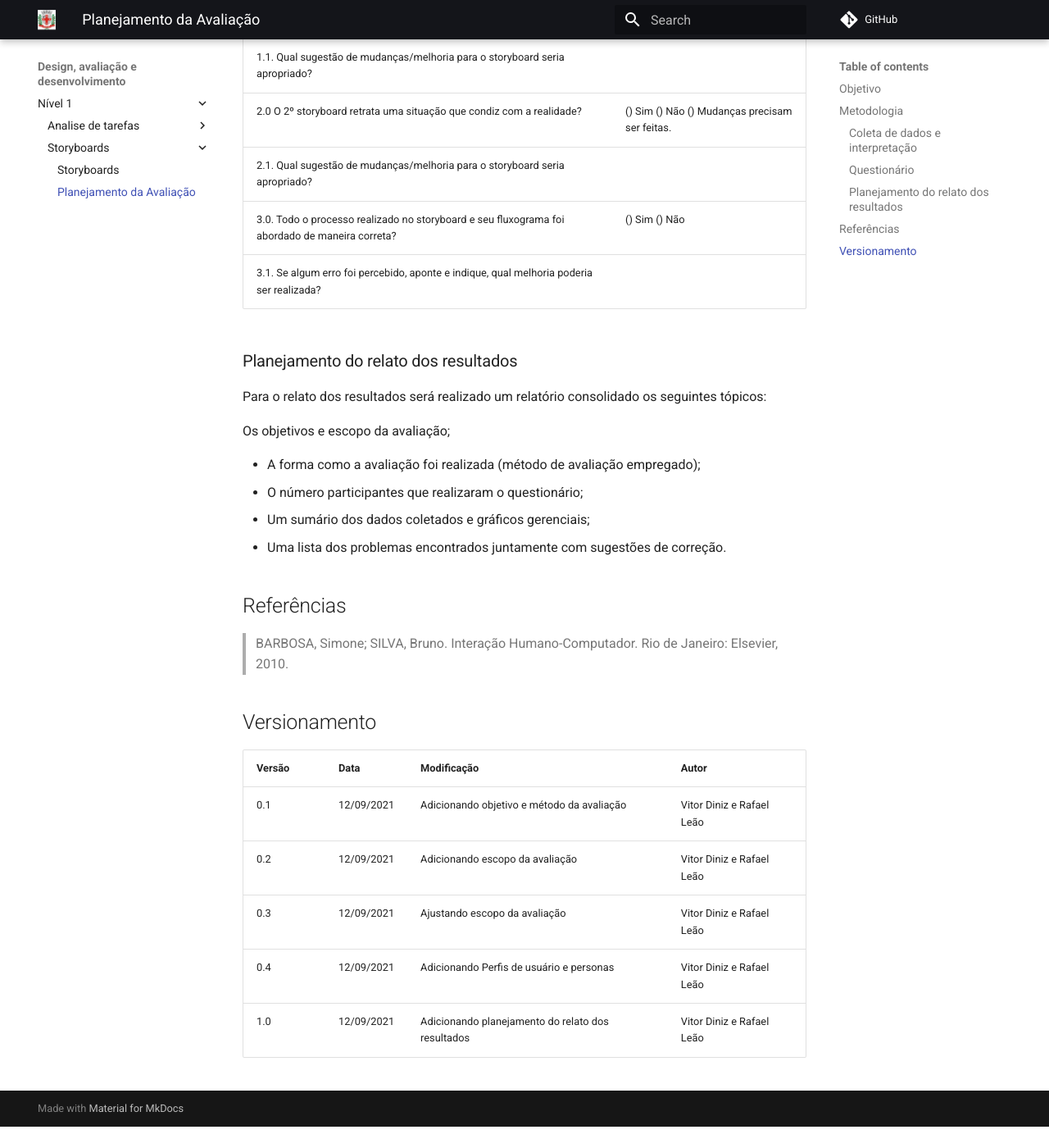
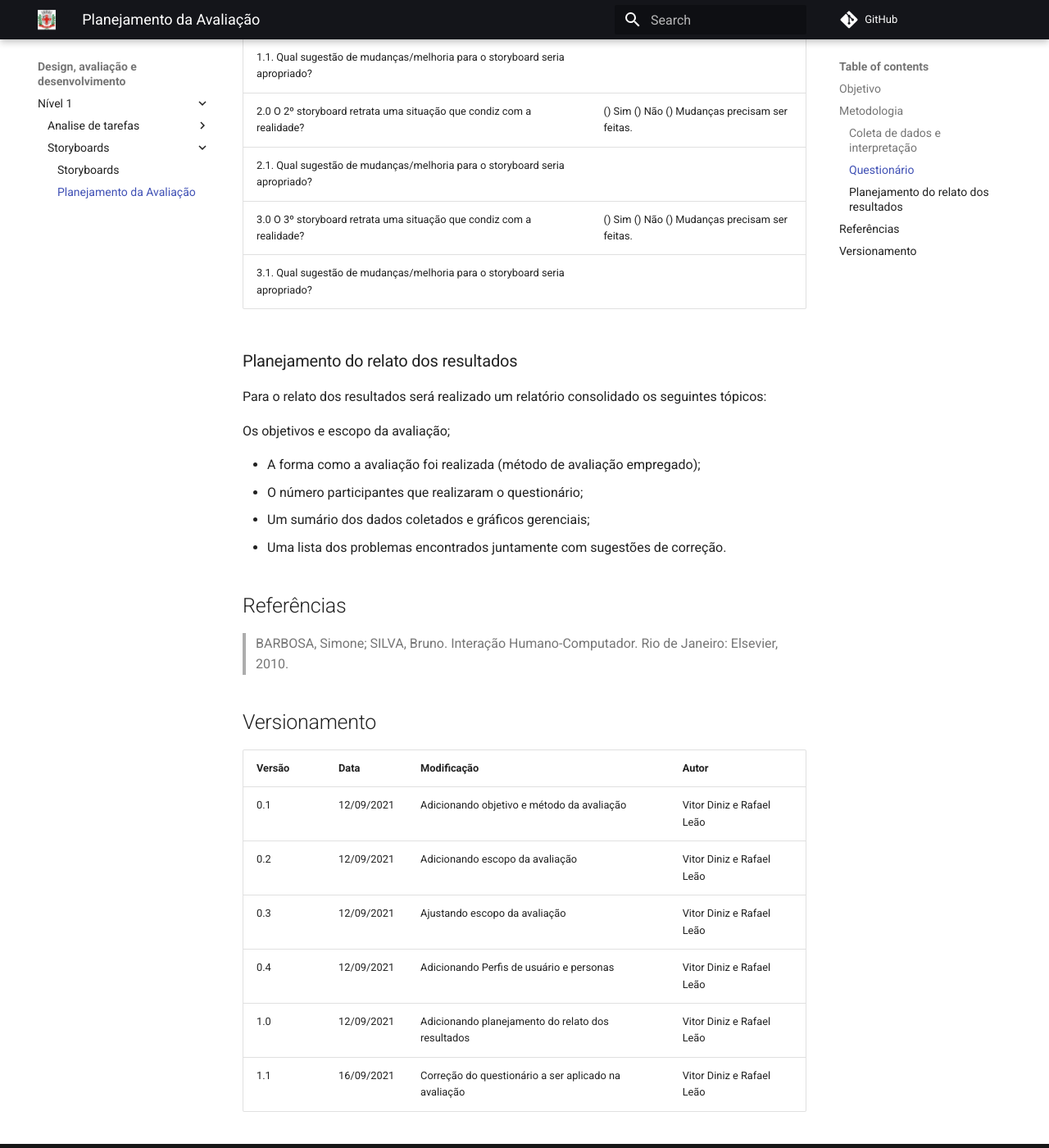
Before and after one commit to Interacao-Humano-Computador/2021.1-Prefeitura-de-Londrina, an MkDocs documentation site: the page built from docs/atividades_design/storyboards/planejamento_avaliacao.md, in a window 1280 px wide and 1400 px high, scrolled down 979 px. Shown: the whole window at 82% size. Built offline with MkDocs 1.6.1 and Material for MkDocs 9.7.7, drawn with Linux system fonts in a browser that asks for light colours; comment, search, counter and statistics services are not loaded; before the commit the page ends 2353 px from its top, so only the background shows below that.

Commit message:
correção do questionário da avaliação dos storyboards
Co-authored-by: vitordiniz25 <vitordiniz25@gmail.com>

```diff
--- a/docs/atividades_design/storyboards/planejamento_avaliacao.md
+++ b/docs/atividades_design/storyboards/planejamento_avaliacao.md
@@ -21,14 +21,14 @@
 
 Com o objetivo de gerar uma maior objetividade da avaliação, foi elaborado um questionário com algumas perguntas que ajudarão no planejamento dessa avaliação. Todos os storyboards passarão por esse questionário.
 
-| Pergunta                                                                                       | Opções                                         |
-| ---------------------------------------------------------------------------------------------- | ---------------------------------------------- |
-| 1.0 O 1º storyboard retrata uma situação que condiz com a realidade?                           | () Sim () Não () Mudanças precisam ser feitas. |
-| 1.1. Qual sugestão de mudanças/melhoria para o storyboard seria apropriado?                    |
-| 2.0 O 2º storyboard retrata uma situação que condiz com a realidade?                           | () Sim () Não () Mudanças precisam ser feitas. |
-| 2.1. Qual sugestão de mudanças/melhoria para o storyboard seria apropriado?                    |
-| 3.0. Todo o processo realizado no storyboard e seu fluxograma foi abordado de maneira correta? | () Sim () Não                                  |
-| 3.1. Se algum erro foi percebido, aponte e indique, qual melhoria poderia ser realizada?       |
+| Pergunta                                                                    | Opções                                         |
+| --------------------------------------------------------------------------- | ---------------------------------------------- |
+| 1.0 O 1º storyboard retrata uma situação que condiz com a realidade?        | () Sim () Não () Mudanças precisam ser feitas. |
+| 1.1. Qual sugestão de mudanças/melhoria para o storyboard seria apropriado? |
+| 2.0 O 2º storyboard retrata uma situação que condiz com a realidade?        | () Sim () Não () Mudanças precisam ser feitas. |
+| 2.1. Qual sugestão de mudanças/melhoria para o storyboard seria apropriado? |
+| 3.0 O 3º storyboard retrata uma situação que condiz com a realidade?        | () Sim () Não () Mudanças precisam ser feitas. |
+| 3.1. Qual sugestão de mudanças/melhoria para o storyboard seria apropriado? |
 
 ### Planejamento do relato dos resultados
 
@@ -47,10 +47,11 @@
 
 ## Versionamento
 
-| Versão | Data       | Modificação                                       | Autor                     |
-| ------ | ---------- | ------------------------------------------------- | ------------------------- |
-| 0.1    | 12/09/2021 | Adicionando objetivo e método da avaliação        | Vitor Diniz e Rafael Leão |
-| 0.2    | 12/09/2021 | Adicionando escopo da avaliação                   | Vitor Diniz e Rafael Leão |
-| 0.3    | 12/09/2021 | Ajustando escopo da avaliação                     | Vitor Diniz e Rafael Leão |
-| 0.4    | 12/09/2021 | Adicionando Perfis de usuário e personas          | Vitor Diniz e Rafael Leão |
-| 1.0    | 12/09/2021 | Adicionando planejamento do relato dos resultados | Vitor Diniz e Rafael Leão |
+| Versão | Data       | Modificação                                          | Autor                     |
+| ------ | ---------- | ---------------------------------------------------- | ------------------------- |
+| 0.1    | 12/09/2021 | Adicionando objetivo e método da avaliação           | Vitor Diniz e Rafael Leão |
+| 0.2    | 12/09/2021 | Adicionando escopo da avaliação                      | Vitor Diniz e Rafael Leão |
+| 0.3    | 12/09/2021 | Ajustando escopo da avaliação                        | Vitor Diniz e Rafael Leão |
+| 0.4    | 12/09/2021 | Adicionando Perfis de usuário e personas             | Vitor Diniz e Rafael Leão |
+| 1.0    | 12/09/2021 | Adicionando planejamento do relato dos resultados    | Vitor Diniz e Rafael Leão |
+| 1.1    | 16/09/2021 | Correção do questionário a ser aplicado na avaliação | Vitor Diniz e Rafael Leão |
```
